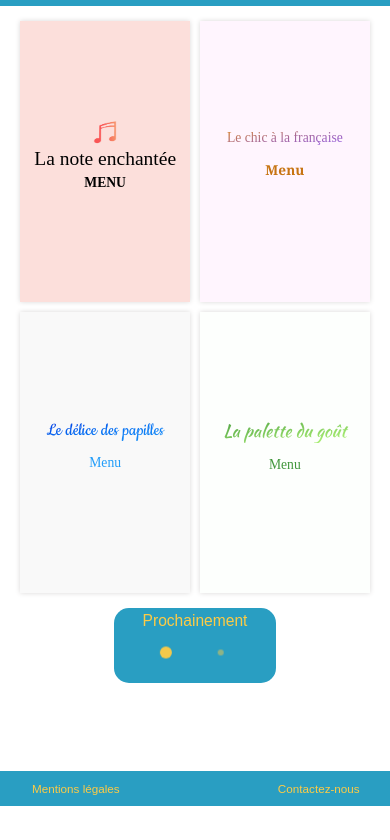
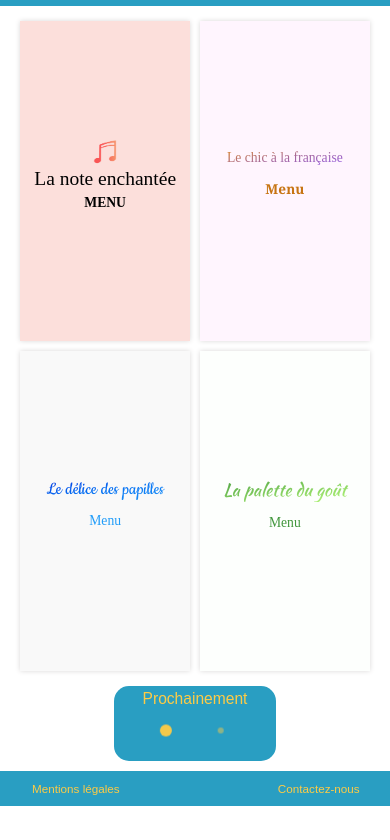
Before and after one commit to Dirmina/Dirmina.github.io-old-, a website: page Projets/OhMyFood/ohmyfood.html in a window 390 px wide. Shown: the part 38-878 px from the top of the page. Before the commit the page ends 844 px from the top, so only its background shows below. Drawn offline with Linux system fonts and the light colour scheme; a web font is replaced by a local one.

Commit message:
mobilefirst : menus__card height : 70vw => 80vw

```diff
--- a/Projets/OhMyFood/css/style.css
+++ b/Projets/OhMyFood/css/style.css
@@ -226,7 +226,7 @@ td {
 }
 .menus__card {
   width: 45%;
-  height: 70vw;
+  height: 80vw;
   margin: 1.3vw;
   padding: 1vw;
   text-align: center;
```
